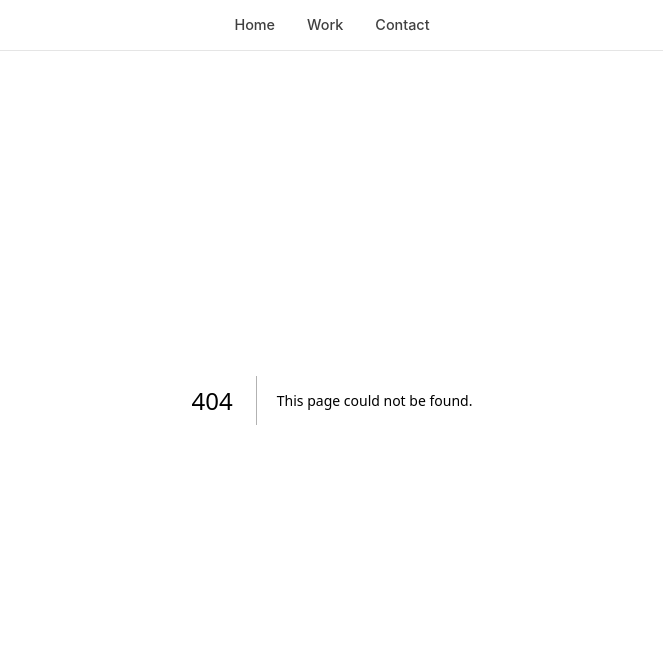
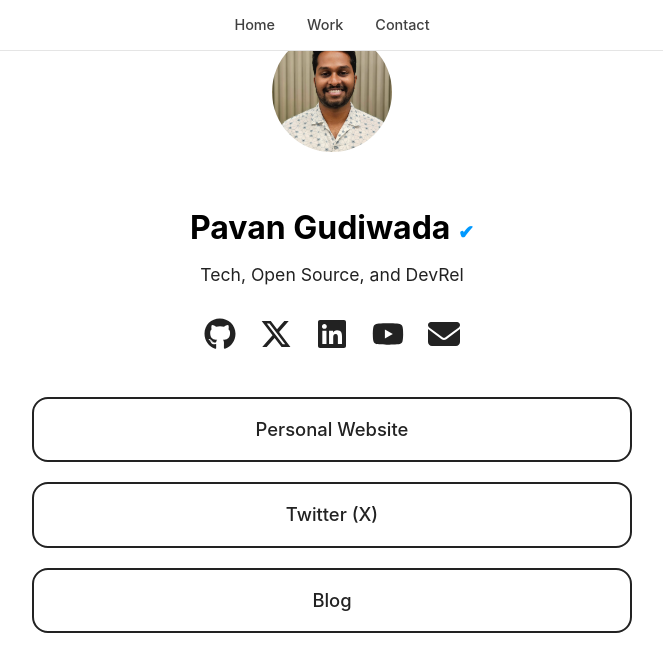
Before and after one commit to pavangudiwada/personal-website, a Next.js app: page /contact in a window 1280 px wide. Before the commit this address had no page. Shown: the top 672 px of the page, without its empty margins (308-971 px from the left). Built offline with nearby package versions, Linux system fonts and the light colour scheme.

Commit message:
Added the contact page

```diff
--- /dev/null
+++ b/src/app/contact/page.js
@@ -0,0 +1,67 @@
+'use client';
+
+import { FaGithub, FaXTwitter, FaLinkedin, FaYoutube, FaEnvelope } from 'react-icons/fa6';
+
+const links = [
+    { label: 'Personal Website', url: 'https://pavangudiwada.com' },
+    { label: 'Twitter (X)', url: 'https://twitter.com/pavangudiwada_' },
+    { label: 'Blog', url: 'https://pavangudiwada.hashnode.dev' },
+];
+
+const socialLinks = [
+    { icon: FaGithub, url: 'https://github.com/pavangudiwada', label: 'GitHub' },
+    { icon: FaXTwitter, url: 'https://twitter.com/pavangudiwada_', label: 'Twitter (X)' },
+    { icon: FaLinkedin, url: 'https://linkedin.com/in/pavangudiwada', label: 'LinkedIn' },
+    { icon: FaYoutube, url: 'https://youtube.com/@pavangudiwada_', label: 'YouTube' },
+    { icon: FaEnvelope, url: 'mailto:pavangudiwada@pm.me', label: 'Email' },
+];
+
+export default function Contact() {
+    return (
+        <div className="contact-container" style={{ maxWidth: 600, margin: '0 auto', padding: '2rem 1rem', textAlign: 'center' }}>
+            <img
+                src="/images/pavangudiwada_profilepic.jpg"
+                alt="Pavan Gudiwada"
+                className="profile-image"
+                style={{ width: 120, height: 120, borderRadius: '50%', margin: '0 auto 1rem', objectFit: 'cover' }}
+            />
+            <h2 style={{ fontWeight: 700, fontSize: '2rem', marginBottom: 0 }}>
+                Pavan Gudiwada <span style={{ color: '#0099ff', fontSize: '1.2rem' }}>✔</span>
+            </h2>
+            <div style={{ color: '#222', margin: '0.5rem 0 1.5rem', fontSize: '1.1rem' }}>
+                Tech, Open Source, and DevRel
+            </div>
+            <div style={{ display: 'flex', justifyContent: 'center', gap: '1.5rem', marginBottom: '2rem', flexWrap: 'wrap' }}>
+                {socialLinks.map(({ icon: Icon, url, label }) => (
+                    <a key={label} href={url} target="_blank" rel="noopener noreferrer" title={label} style={{ color: '#222', fontSize: '2rem' }}>
+                        <Icon />
+                    </a>
+                ))}
+            </div>
+            <div style={{ display: 'flex', flexDirection: 'column', gap: '1.25rem' }}>
+                {links.map(({ label, url }) => (
+                    <a
+                        key={label}
+                        href={url}
+                        target="_blank"
+                        rel="noopener noreferrer"
+                        style={{
+                            border: '2px solid #222',
+                            borderRadius: '16px',
+                            padding: '1rem',
+                            fontSize: '1.15rem',
+                            color: '#222',
+                            textDecoration: 'none',
+                            fontWeight: 500,
+                            transition: 'background 0.2s, color 0.2s',
+                        }}
+                        onMouseOver={e => { e.currentTarget.style.background = '#f5f5f5'; }}
+                        onMouseOut={e => { e.currentTarget.style.background = 'transparent'; }}
+                    >
+                        {label}
+                    </a>
+                ))}
+            </div>
+        </div>
+    );
+}
```
